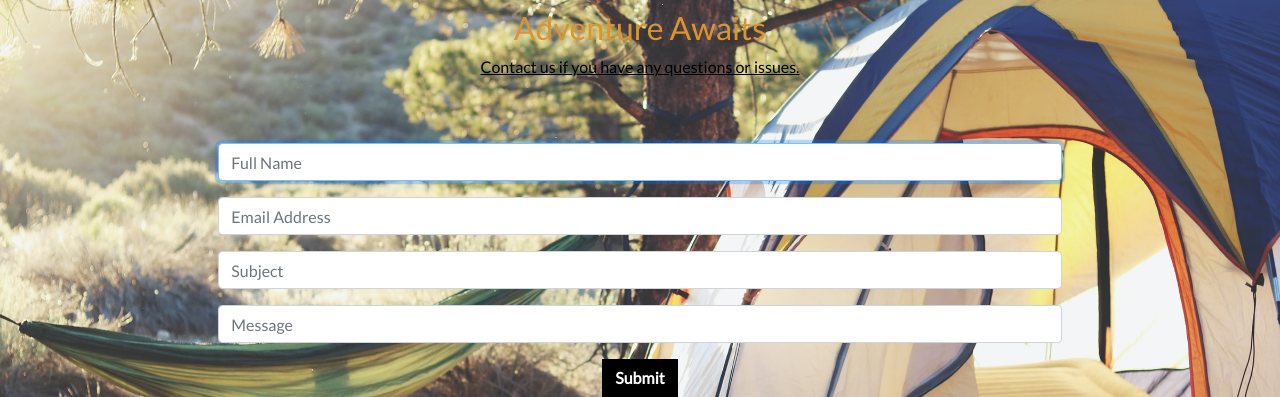
After one commit to Code-Institute-Submissions/DaniellaMinyo-Milestone4, a Django app: page /contact/ in a window 1280 px wide. The commit adds this page. Shown: the part 981-1378 px from the top of the page. Run offline with Django 3.2, Linux system fonts and the light colour scheme; some libraries are stand-ins or nearby versions.

Commit message:
add contact template and contact urls

```diff
--- a/Milestone4/urls.py
+++ b/Milestone4/urls.py
@@ -26,4 +26,5 @@ urlpatterns = [
     path('checkout/', include('checkout.urls')),
     path('profile/', include('profiles.urls')),
     path('subscribe/', include('subscribe.urls')),
+    path('contact/', include('contact.urls')),
 ] + static(settings.MEDIA_URL, document_root=settings.MEDIA_ROOT)
--- /dev/null
+++ b/contact/templates/contact/contact.html
@@ -0,0 +1,35 @@
+{% extends "base.html" %}
+{% load static %}
+
+{% block content %}
+<!-- Start Header Image Section-->
+<div>
+      <div><img class="img-fluid w-100" src="{% static 'home-image.jpg' %}" alt="camping"></div>
+</div>
+<!--End Header Image Section -->
+<section class="subscribe-section">
+    <div class="auto-container">
+        <div class="row subscription-text-row">
+            <div class="col-lg-10 col-md-12 offset-lg-1">
+                <div>
+                    <h2 class="mb-2 text-center">Adventure Awaits</h2>
+                    <p class="text-center subscription-text">Contact us if you have any questions or issues.</p>
+                </div>
+            </div>
+        </div>
+        <div class="row justify-content-evenly mt-5">
+            <div class="col-lg-8 col-md-10 col-sm-12 offset-lg-2 offset-md-1">
+                <form action="{% url 'add_contact' %}" method="post">
+                    <div class="text-center">
+                        {% csrf_token %}
+                        {{ form|crispy }}
+                        <button type="submit" class="btn btn-black rounded-0">
+                            <span class="font-weight-bold">Submit</span>
+                        </button>
+                    </div>
+                </form>
+            </div>
+        </div>
+    </div>
+</section>
+{% endblock %}
--- /dev/null
+++ b/contact/urls.py
@@ -0,0 +1,9 @@
+from django.urls import path
+from . import views
+from django.contrib import admin
+
+admin.autodiscover()
+
+urlpatterns = [
+    path('', views.add_contact, name='add_contact'),
+]
--- a/contact/views.py
+++ b/contact/views.py
@@ -1,3 +1,25 @@
+"""Import render"""
 from django.shortcuts import render
+from .forms import ContactForm
+from django.contrib import messages
+# Create your views here.
 
-# Create your views here.
+
+def add_contact(request, template='contact/contact.html'):
+    if request.method == 'POST':
+        form = ContactForm(request.POST)
+        if form.is_valid():
+            form.save()
+            form = ContactForm()
+            messages.success(request, 'Contact form sent')
+        else:
+            messages.error(request, 'Contact form not sent.')
+    else:
+        form = ContactForm()
+
+    template = 'contact/contact.html'
+    context = {
+        'form': form,
+    }
+
+    return render(request, template, context)
--- a/templates/base.html
+++ b/templates/base.html
@@ -62,6 +62,14 @@
         </div>
         <div class="col-12 col-lg-4 my-auto py-1 pl-lg-0">
           <ul class="list-inline list-unstyled text-center text-lg-right my-0">
+            <li class="list-inline-item">
+              <a class="text-black nav-link" href="{% url 'add_contact' %}">
+                <div class="text-center">
+                  <div><i class="fas fa-phone"></i></div>
+                  <p class="my-0">Contact</p>
+                </div>
+              </a>
+            </li>
             <li class="list-inline-item dropdown">
               <a class="text-black nav-link" href="" id="user-options" data-toggle="dropdown" aria-haspopup="true" aria-expanded="false">
                 <div class="text-center">
--- a/templates/includes/mobile-top-header.html
+++ b/templates/includes/mobile-top-header.html
@@ -20,6 +20,14 @@
               </div>
           </form>
       </div>
+  </li>
+  <li class="list-inline-item">
+    <a class="text-black nav-link" href="{% url 'add_contact' %}">
+      <div class="text-center">
+        <div><i class="fas fa-phone"></i></div>
+        <p class="my-0">Contact</p>
+      </div>
+    </a>
   </li>
   <li class="list-inline-item dropdown">
       <a class="text-black nav-link d-block d-lg-none" href="#" id="user-options" data-toggle="dropdown" aria-haspopup="true" aria-expanded="false">
```
